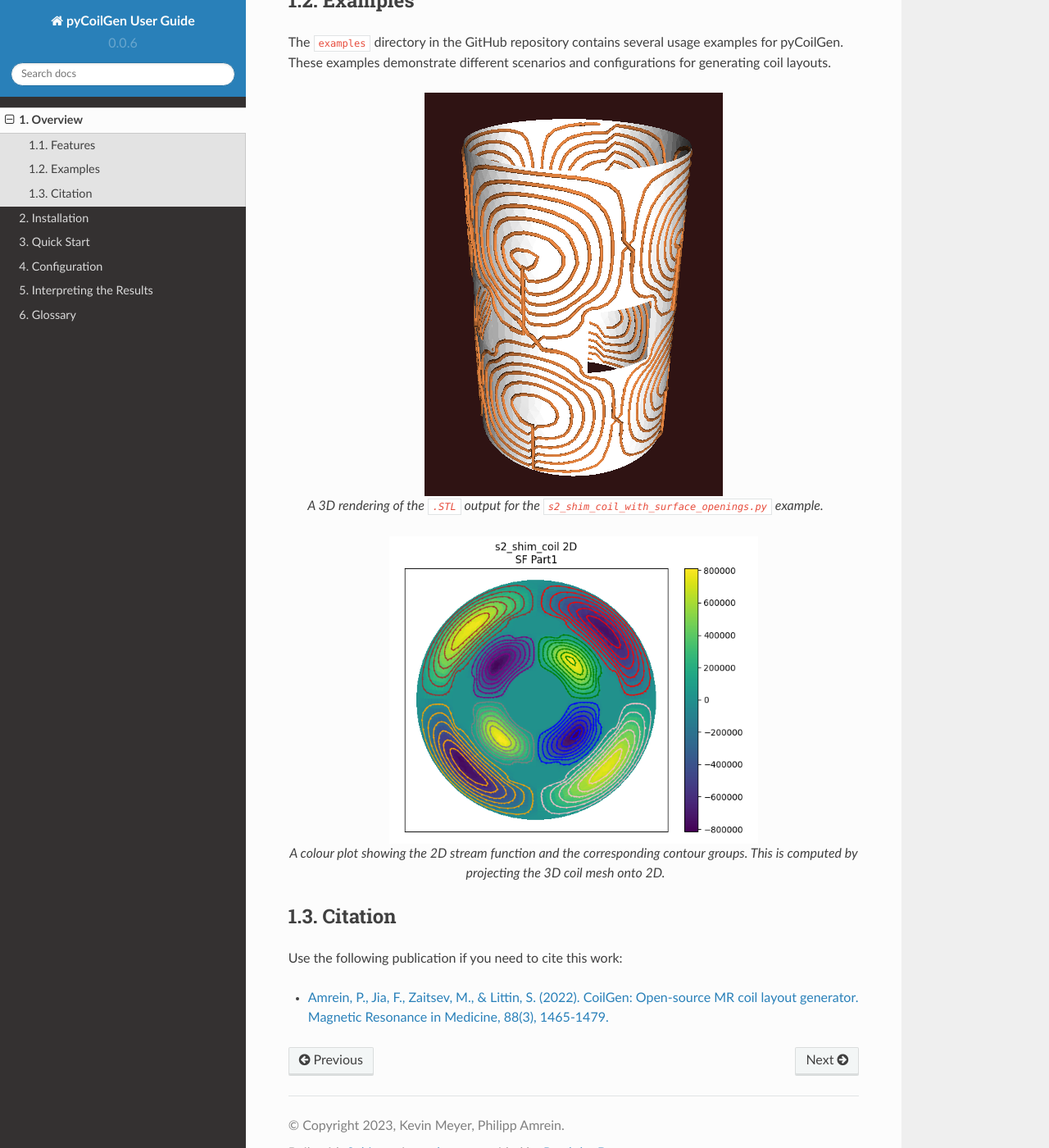
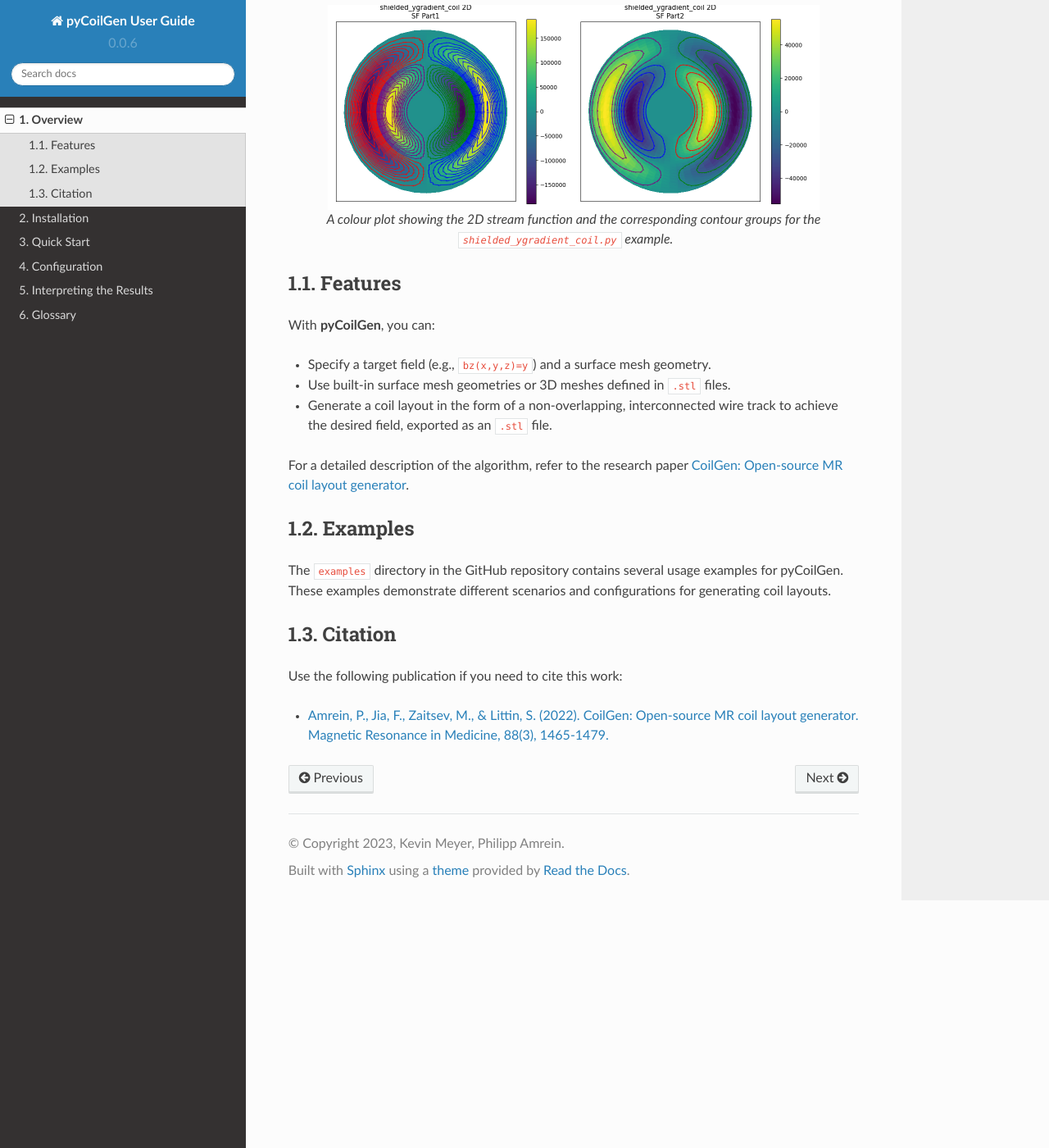
Before and after one commit to kev-m/pyCoilGen, a Sphinx documentation site: the page built from docs/source/overview.md, in a window 1280 px wide and 1400 px high, scrolled down 667 px. Shown: the whole window at 82% size. Built offline with Sphinx 7.4.7 and the Read the Docs theme 2.0.0, drawn with Linux system fonts in a browser that asks for light colours; some of the changed text lies outside the part shown.

Commit message:
Moving the figure to nearer the top, to catch the reader's eye.

````diff
--- a/docs/source/overview.md
+++ b/docs/source/overview.md
@@ -6,6 +6,21 @@
 **pyCoilGen** is based on a boundary element method and generates interconnected non-overlapping wire-tracks on 3D support structures.
 
 The source code for **pyCoilGen** is available on [GitHub](https://github.com/kev-m/pyCoilGen).
+
+```{figure} figures/mesh_shielded_ygradient_swept_3D_copper.png
+:scale: 50 %
+:align: center
+:alt: A 3D rendered view of the `.stl` swept output.
+
+A 3D rendering of the `.stl` output for the `shielded_ygradient_coil.py` example.
+```
+```{figure} figures/plot_shielded_ygradient_coil_2D.png
+:scale: 50 %
+:align: center
+:alt: A colour plot showing the stream function and the corresponding contour groups.
+
+A colour plot showing the 2D stream function and the corresponding contour groups for the `shielded_ygradient_coil.py` example.
+```
 
 ## Features
 
@@ -19,23 +34,7 @@ For a detailed description of the algorithm, refer to the research paper [CoilGe
 
 ## Examples
 
-The [`examples`](https://github.com/kev-m/pyCoilGen/examples) directory in the GitHub repository contains several usage examples for pyCoilGen. These examples demonstrate different scenarios and configurations for generating coil layouts.
-
-```{figure} figures/mesh_s2_shim_swept_3D_copper.png
-:scale: 100 %
-:align: center
-:alt: A 3D rendered view of the `.STL` swept output.
-
-A 3D rendering of the `.STL` output for the `s2_shim_coil_with_surface_openings.py` example.
-```
-```{figure} figures/plot_s2_shim_coil_2D.png
-:scale: 75 %
-:align: center
-:alt: A colour plot showing the stream function and the corresponding contour groups.
-
-A colour plot showing the 2D stream function and the corresponding contour groups.
-This is computed by projecting the 3D coil mesh onto 2D.
-```
+The [`examples`](https://github.com/kev-m/pyCoilGen/blob/master/examples) directory in the GitHub repository contains several usage examples for pyCoilGen. These examples demonstrate different scenarios and configurations for generating coil layouts.
 
 ## Citation
 
````
